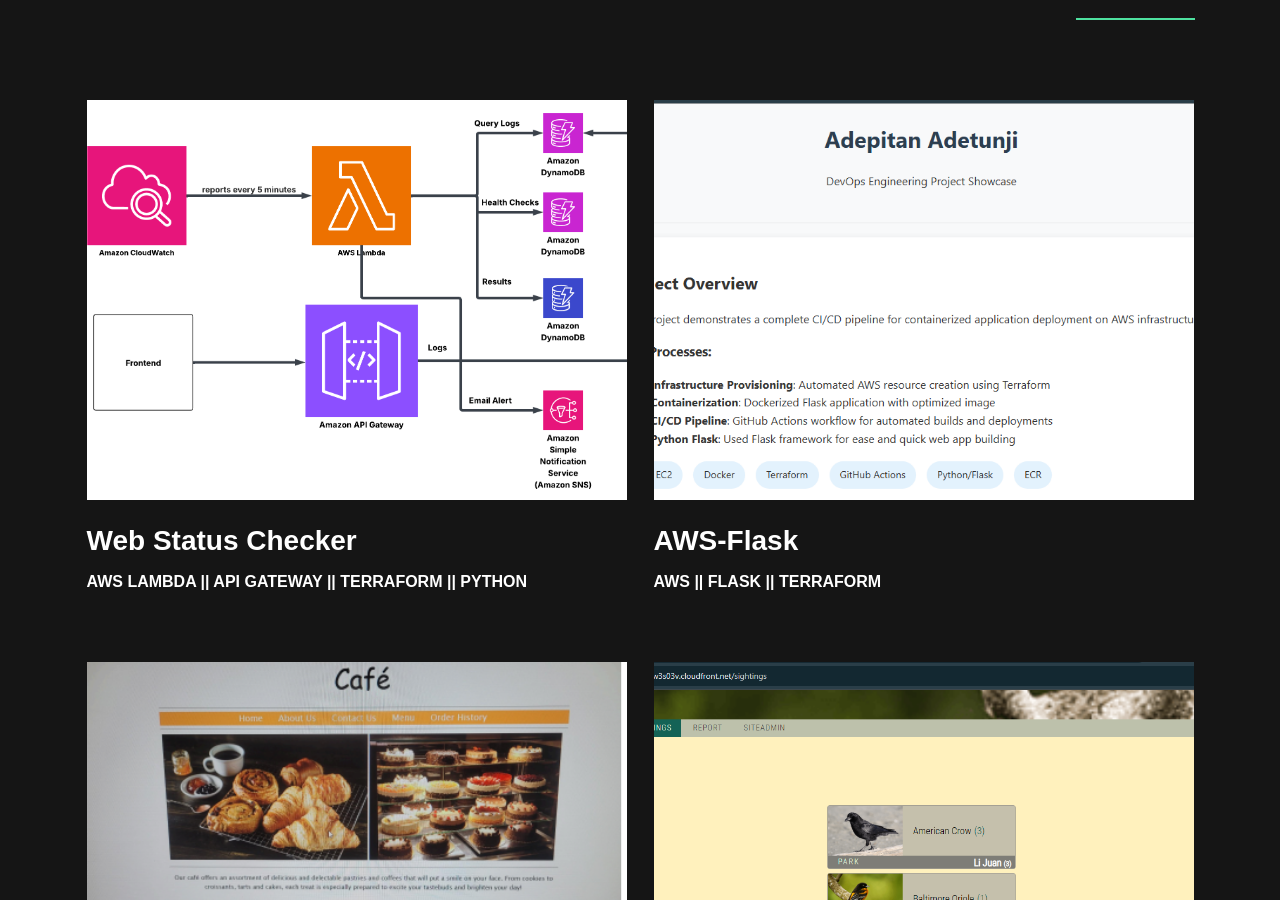
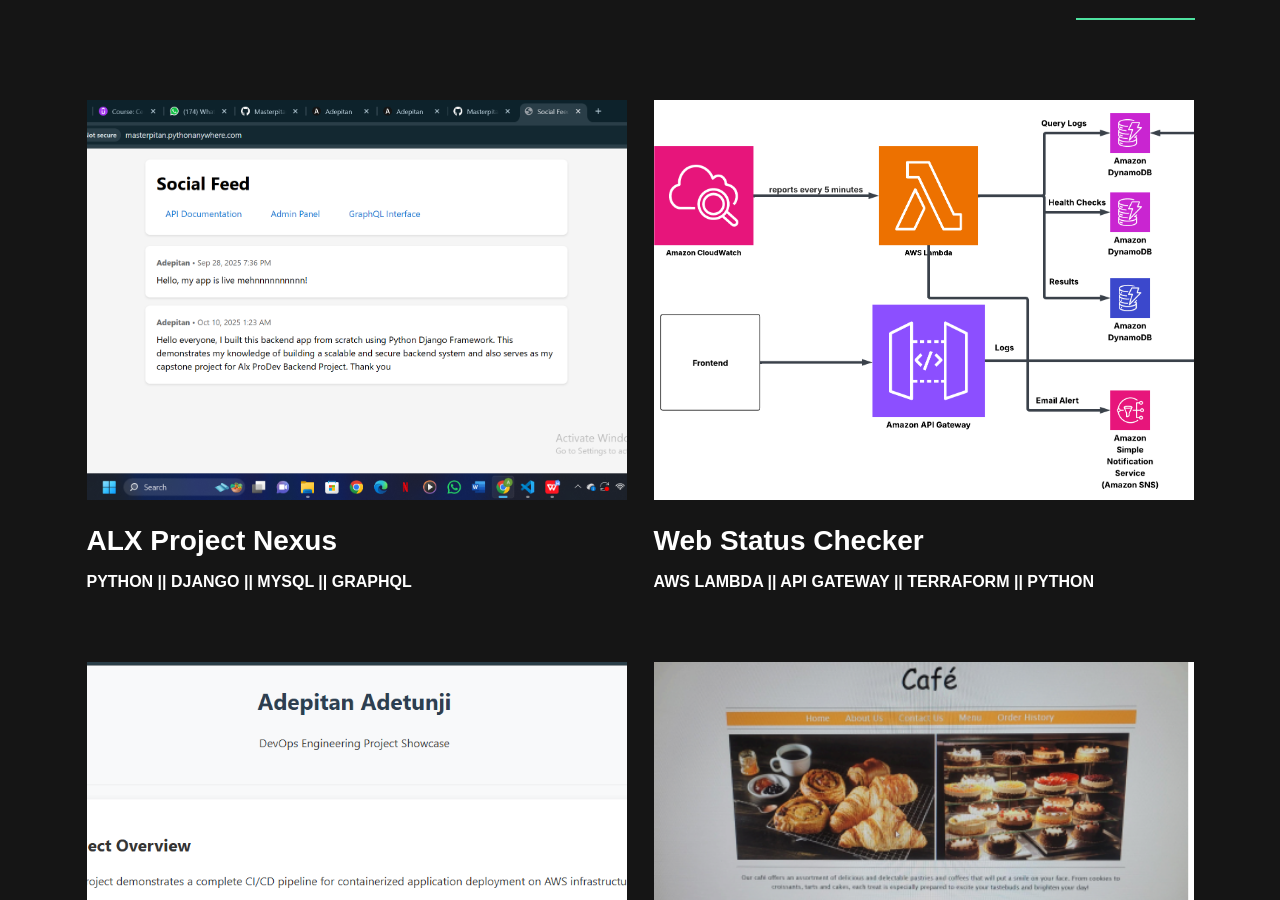
Before and after one commit to Masterpitan/resume-website-adepitan, a React (Vite) app: page / in a window 1280 px wide. Shown: the part 3144-4044 px from the top of the page. Built offline with nearby package versions, Linux system fonts and the light colour scheme.

Commit message:
Chore: Updating job expereinces

```diff
--- a/src/components/Projects.tsx
+++ b/src/components/Projects.tsx
@@ -10,22 +10,30 @@ interface IProject {
 const data: IProject[] = [
   {
     id: "1",
+    sourceCode: "https://github.com/Masterpitan/alx-project-nexus",
+    url: "",
+    image: "/imgs/Screenshot (1).png",
+    title: "ALX Project Nexus",
+    stack: ["Python", "||", "Django", "||", "MySQL", "||", "GraphQL"],
+  },
+  {
+    id: "2",
     sourceCode: "https://github.com/Masterpitan/web-status-checker",
-    url: "https://b7fyr5eske.execute-api.us-east-1.amazonaws.com/prod/dashboard",
+    url: "",
     image: "/imgs/web-status-architecture.png",
     title: "Web Status Checker",
     stack: ["AWS Lambda", "||", "API Gateway", "||", "Terraform", "||", "Python"],
   },
   {
-    id: "2",
+    id: "3",
     sourceCode: "https://github.com/Masterpitan/ci-cd_repo",
-    url: "http://3.215.175.126/",
+    url: "",
     image: "/imgs/devops-project-showcase.PNG",
     title: "AWS-Flask",
     stack: ["AWS", "||", "Flask", "||", "Terraform"],
   },
   {
-    id: "3",
+    id: "4",
     sourceCode:
       "https://github.com/Masterpitan/projects_hub/tree/main/cafe_launch",
     url: "",
@@ -34,7 +42,7 @@ const data: IProject[] = [
     stack: ["CloudFormation", "||", "CloudFront", "||", "CodePipeline", "||", "S3"],
   },
   {
-    id: "4",
+    id: "5",
     sourceCode:
       "https://github.com/Masterpitan/projects_hub/tree/main/hng_internship",
     url: "",
@@ -43,7 +51,7 @@ const data: IProject[] = [
     stack: ["AWS", "NGINX", "Django"],
   },
   {
-    id: "5",
+    id: "6",
     sourceCode:
       "https://github.com/Masterpitan/projects_hub/tree/main/solutions_architecting",
     url: "",
```
Also changed, not shown: public/imgs/Screenshot (1).png (added), 1 other file (tests, documents, lock files or other folders).
